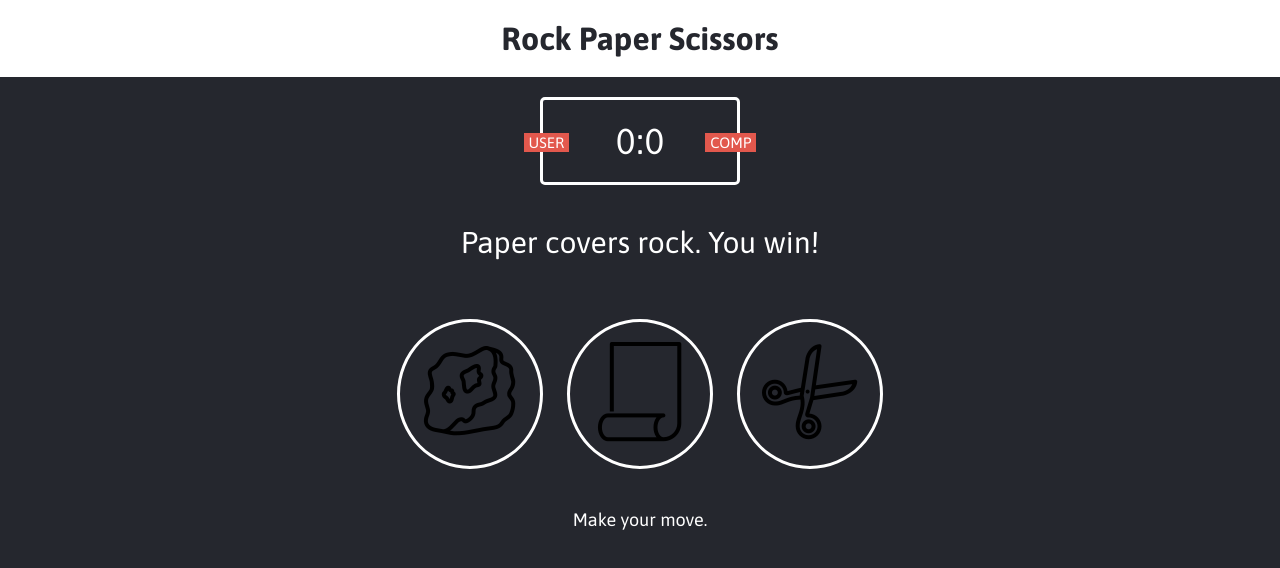
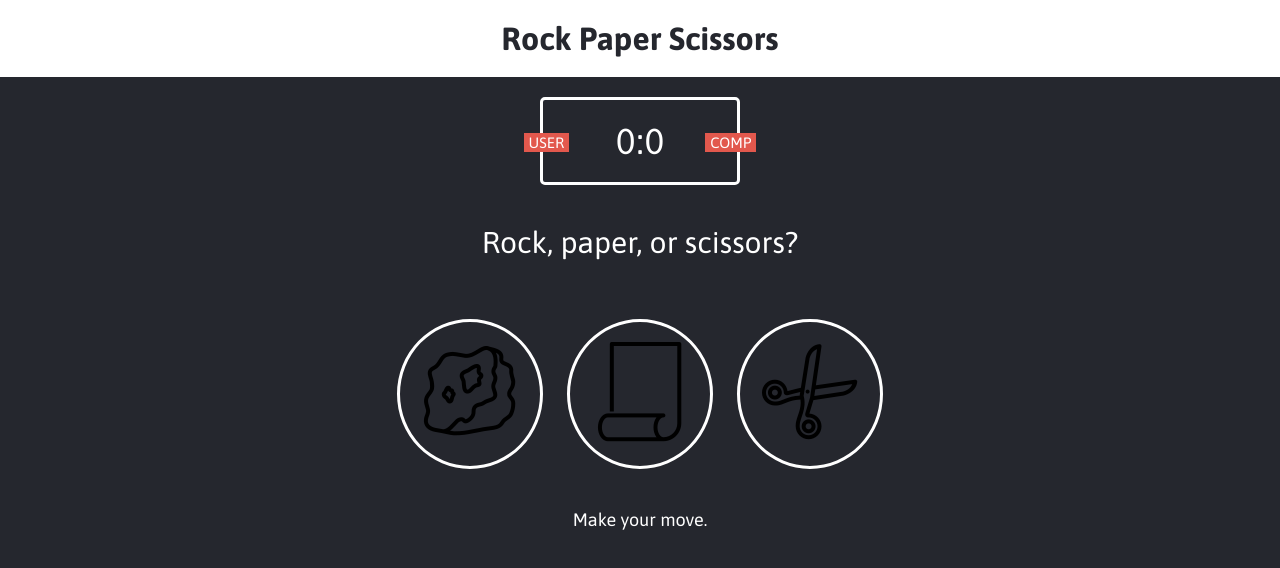
Before and after one commit to ahhchooey/rock_paper_scissors, a plain HTML site: page index.html in a window 1280 px wide. Drawn offline with Linux system fonts and the light colour scheme.

Commit message:
changed result line

```diff
--- a/index.html
+++ b/index.html
@@ -18,7 +18,7 @@
     </div>
 
     <div class="result">
-      <p>Paper covers rock. You win!</p>
+      <p>Rock, paper, or scissors?</p>
     </div>
 
     <div class="choices">
```
